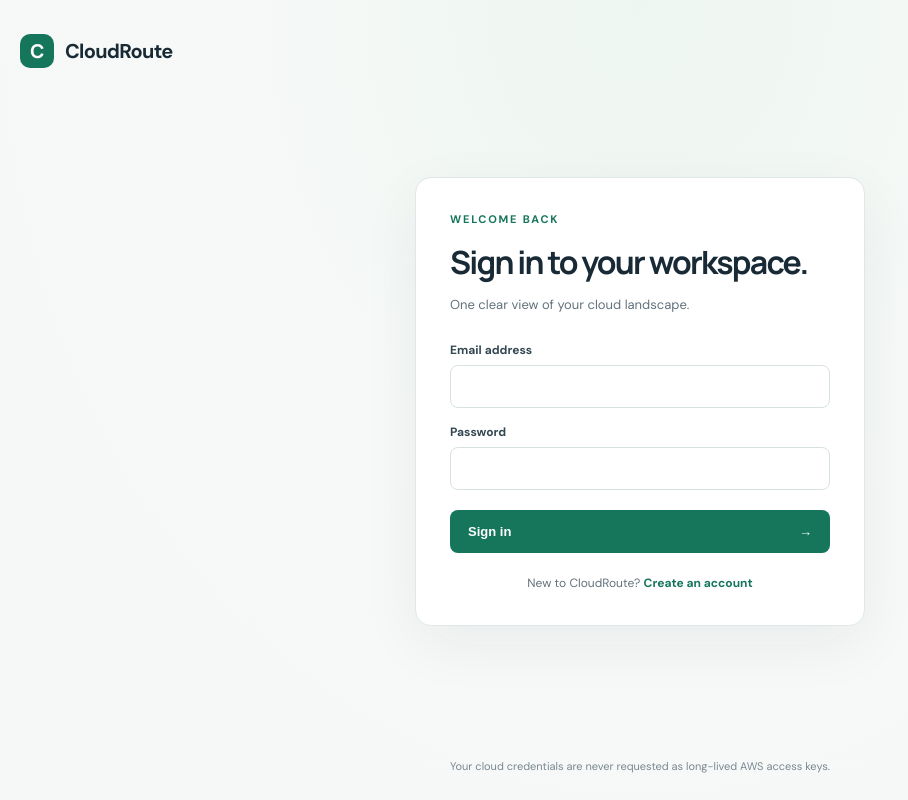
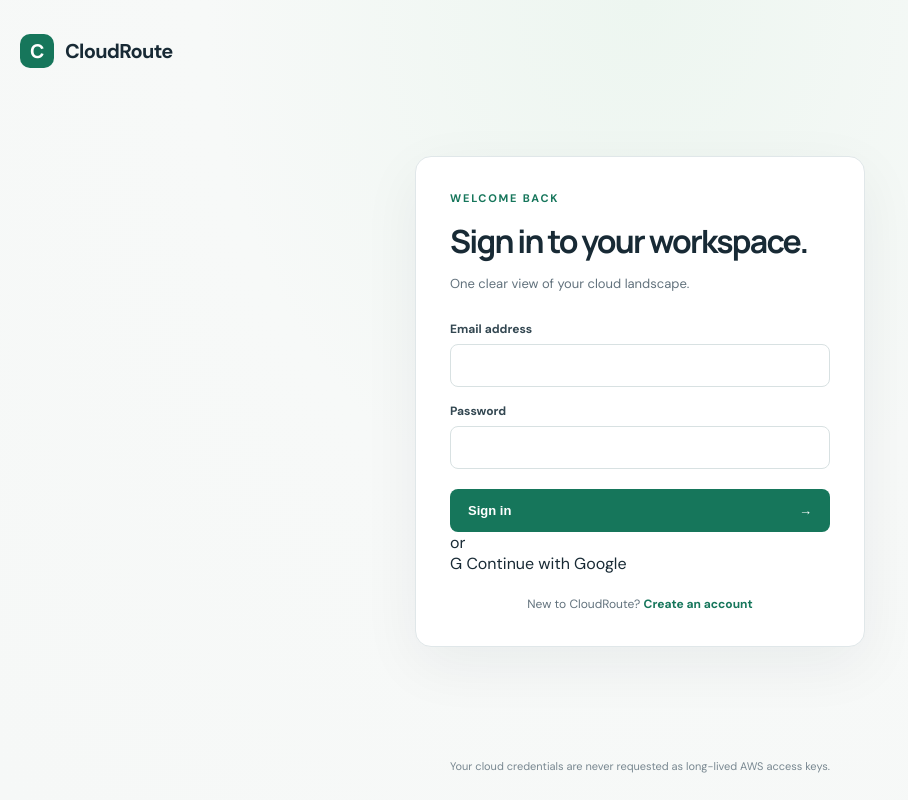
Before and after one commit to Stephen804-creator/CloudRoute, a Next.js app in the folder apps/web/: page /login in a window 1280 px wide. Shown: the whole page, without its empty margins (0-908 px from the left). Built offline with nearby package versions, Linux system fonts and the light colour scheme.

Commit message:
feat(web): add Google sign-in option and setup messaging

```diff
--- a/apps/web/src/app/login/page.tsx
+++ b/apps/web/src/app/login/page.tsx
@@ -1,6 +1,6 @@
 "use client";
 
-import { useState, type FormEvent } from "react";
+import { useEffect, useState, type FormEvent } from "react";
 import { useRouter } from "next/navigation";
 
 export default function LoginPage() {
@@ -9,6 +9,12 @@ export default function LoginPage() {
   const [password, setPassword] = useState("");
   const [error, setError] = useState("");
   const [busy, setBusy] = useState(false);
+
+  useEffect(() => {
+    const errorCode = new URLSearchParams(window.location.search).get("error");
+    if (errorCode === "google-not-configured") setError("Google sign-in is not configured on this deployment yet. Use email and password for now.");
+    else if (errorCode === "google-auth-failed") setError("Google sign-in could not be completed. Please try again.");
+  }, []);
 
   async function submit(event: FormEvent<HTMLFormElement>) {
     event.preventDefault(); setError(""); setBusy(true);
@@ -32,6 +38,8 @@ export default function LoginPage() {
         {error && <p className="form-error" role="alert">{error}</p>}
         <button className="primary-button auth-submit" disabled={busy}>{busy ? "Signing in…" : "Sign in"} <span aria-hidden="true">→</span></button>
       </form>
+      <div className="auth-divider"><span>or</span></div>
+      <a className="google-button" href="/v1/auth/google"><span aria-hidden="true">G</span> Continue with Google</a>
       <p className="auth-switch">New to CloudRoute? <a href="/signup">Create an account</a></p>
     </section><p className="auth-footnote">Your cloud credentials are never requested as long-lived AWS access keys.</p>
   </main>;
```
